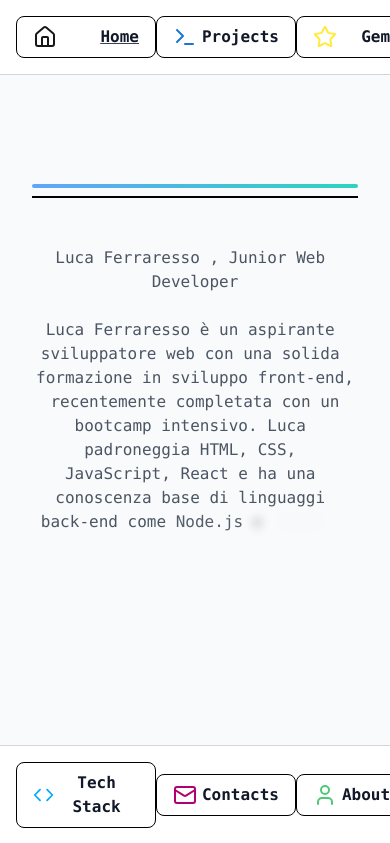
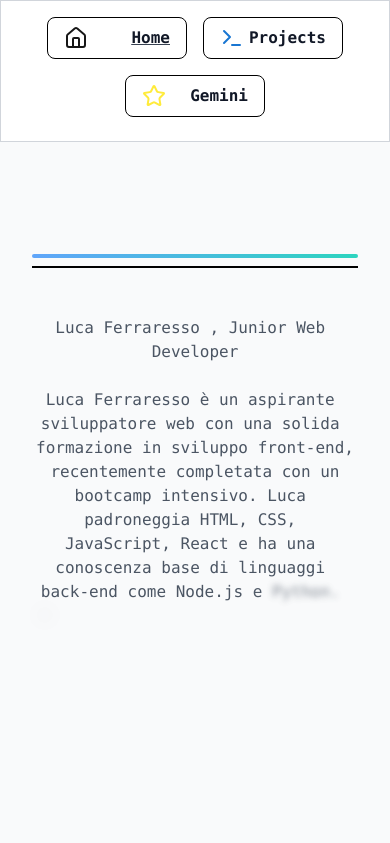
Before and after one commit to LucaFerraresso/TypeScript-Portfolio, a Next.js app in the folder portfolioproject/: page / in a window 390 px wide. Shown: the top 843 px of the page. Built offline with nearby package versions, Linux system fonts and the light colour scheme.

Commit message:
fixed mobile media query@ + reponsive navbar e footer

```diff
--- a/portfolioproject/app/globals.css
+++ b/portfolioproject/app/globals.css
@@ -77,9 +77,6 @@
   --transition-duration: 0.3s;
   --transition-ease: ease-in-out;
 }
-* {
-  box-sizing: border-box;
-}
 
 html,
 body {
@@ -90,102 +87,19 @@ body {
 
 body {
   min-height: 100vh;
+  display: flex;
+  flex-direction: column;
+  font-family: Arial, Helvetica, sans-serif;
+  background-color: var(--color-background);
+  color: var(--color-text);
 }
 
-body {
-  background: var(--color-background);
-  color: var(--color-text);
-  font-family: Arial, Helvetica, sans-serif;
+#__next {
+  display: flex;
+  flex-direction: column;
+  min-height: 100vh;
 }
 
-.hover-underline-animation::after {
-  background: var(--color-accent);
+main {
+  flex-grow: 1;
 }
-
-.hover-underline-animation:hover::after {
-  background: var(--color-accent-dark);
-}
-
-/* Nuove animazioni */
-.scale-110 {
-  transform: scale(1.1);
-}
-
-.scale-95 {
-  transform: scale(0.95);
-}
-
-/* Reset globale moderno */
-*,
-*::before,
-*::after {
-  box-sizing: border-box;
-}
-
-* {
-  margin: 0;
-}
-
-/* Stile immagini e media */
-img,
-picture,
-video,
-canvas,
-svg {
-  display: block;
-  max-width: 100%;
-}
-
-/* Input, button, textarea */
-input,
-button,
-textarea,
-select {
-  font: inherit;
-}
-
-/* Tipografia */
-p,
-h1,
-h2,
-h3,
-h4,
-h5,
-h6 {
-  overflow-wrap: break-word;
-}
-
-/* Root stacking context */
-#root,
-#__next {
-  isolation: isolate;
-}
-
-/* styles/globals.css */
-
-@keyframes gradient {
-  0% {
-    background-position: 0% 50%;
-  }
-  50% {
-    background-position: 100% 50%;
-  }
-  100% {
-    background-position: 0% 50%;
-  }
-}
-
-.animate-gradient {
-  background-size: 400% 400%;
-  animation: gradient 15s ease infinite;
-}
-
-@media (max-width: 768px) {
-  body {
-    padding-bottom: 50px; /* spazio per il footer */
-  }
-
-  main {
-    margin-bottom: 70px; /* spazio per il footer */
-  }
-}
--- a/portfolioproject/app/layout.tsx
+++ b/portfolioproject/app/layout.tsx
@@ -9,9 +9,7 @@ const Footer = dynamic(() => import("@/src/components/sections/Footer"));
 const baseMetadata: Metadata = {
   title: "MyPortfolio",
   description: "Generated by create next app",
-  icons: {
-    icon: "/svg/logo.svg",
-  },
+  icons: { icon: "/svg/logo.svg" },
 };
 
 export const generateMetadata = (): Metadata => {
@@ -24,24 +22,18 @@ export default function RootLayout({
   children: React.ReactNode;
 }) {
   return (
-    <>
     <html lang="en">
       <head>
-          <meta
-            name="viewport"
-            content="width=device-width, initial-scale=1.0"
-          />
+        <meta name="viewport" content="width=device-width, initial-scale=1.0" />
         <Header metadata={generateMetadata()} />
       </head>
-        <body className="antialiased min-h-screen flex flex-col font-mono bg-gray-50">
+      <body className="min-h-screen flex flex-col font-mono bg-gray-50">
         <Navbar />
-          {/* Layout principale */}
-          <main className="flex-grow flex-shrink-0 pt-20 pb-20 px-4 sm:px-6 md:px-8">
+        <main className="flex-grow pt-16 pb-24 px-4 sm:px-6 md:px-8">
           {children}
         </main>
         <Footer />
       </body>
     </html>
-    </>
   );
 }
--- a/portfolioproject/app/page.tsx
+++ b/portfolioproject/app/page.tsx
@@ -16,7 +16,7 @@ const metadata: Metadata = {
 
 export default function Home() {
   return (
-    <div className="flex flex-col pt-20 pb-20 px-4 sm:px-6 md:px-8">
+    <div className="flex flex-col pt-6 pb-6 px-4 sm:px-6 md:px-8">
       <Header metadata={metadata} />
 
       <Suspense fallback={<div className="text-center mt-4">Loading...</div>}>
--- a/portfolioproject/src/components/sections/Footer.tsx
+++ b/portfolioproject/src/components/sections/Footer.tsx
@@ -9,10 +9,10 @@ const Footer: React.FC = () => {
   const activePath = usePathname();
 
   return (
-    <footer className="w-full p-4 bg-white border-t border-gray-300 fixed bottom-0 flex justify-around items-center z-40">
+    <footer className="w-full p-4 bg-white border-t border-gray-300 mt-auto flex flex-col items-center">
+      <div className="flex flex-wrap justify-center gap-4 mb-2">
         {footerItems.map((item) => {
           const isActive = activePath === item.href;
-
           return (
             <div
               key={item.href}
@@ -24,7 +24,8 @@ const Footer: React.FC = () => {
             </div>
           );
         })}
-      <p className="text-xs text-gray-600">
+      </div>
+      <p className="text-xs text-gray-600 mt-4 text-center">
         © 2024 MyPortfolio. All rights reserved
       </p>
     </footer>
--- a/portfolioproject/src/components/sections/Navbar.tsx
+++ b/portfolioproject/src/components/sections/Navbar.tsx
@@ -1,18 +1,18 @@
 "use client";
+import Link from "next/link";
 import React from "react";
-import Link from "next/link";
 import { usePathname } from "next/navigation";
-import navItems from "@/assets/DataArray/NavbarArray";
+import navItems from "@/assets/DataArray/NavBarArray";
 import Button from "../atoms/Button";
 
 const Navbar: React.FC = () => {
   const activePath = usePathname();
 
   return (
-    <nav className="w-full p-4 bg-white border-b border-gray-300 fixed top-0 flex justify-around items-center z-50">
+    <div className="w-full p-4 bg-white border-b border-gray-300 mt-auto flex flex-col items-center border">
+      <div className="flex flex-wrap justify-center gap-4 mb-2">
         {navItems.map((item) => {
           const isActive = activePath === item.href;
-
           return (
             <div
               key={item.href}
@@ -24,7 +24,8 @@ const Navbar: React.FC = () => {
             </div>
           );
         })}
-    </nav>
+      </div>
+    </div>
   );
 };
 
```
Lines whose indentation alone changed are shown as unchanged.
